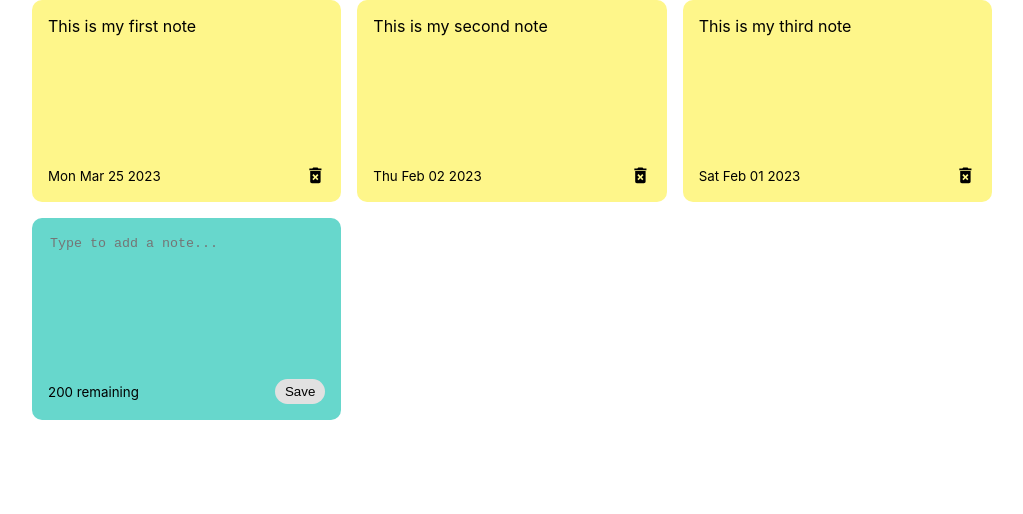
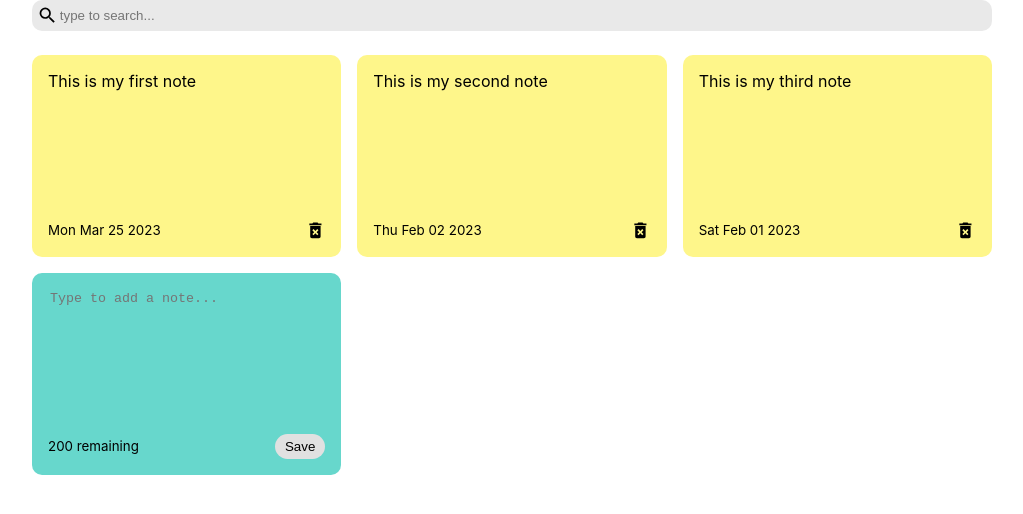
Before and after one commit to thakurbhanu021/Notes-App-ReactJs, a React (Create React App) app: page / in a window 1280 px wide. Shown: the top 514 px of the page, without its empty margins (128-1151 px from the left). Built offline with nearby package versions, Linux system fonts and the light colour scheme.

Commit message:
added search bar

```diff
--- a/src/App.js
+++ b/src/App.js
@@ -2,6 +2,7 @@ import React from "react";
 import { useState } from "react";
 import { nanoid } from "nanoid";
 import NotesList from "./Components/NotesList";
+import Search from "./Components/Search";
 
 const App = () => {
   const [notes, setNotes] = useState([
@@ -21,24 +22,32 @@ const App = () => {
       date: "Sat Feb 01 2023",
     },
   ]);
+  const [searchText, setSearchText] = useState("");
 
-  const onAddNote =(text)=>{
+  const onAddNote = (text) => {
     const date = new Date();
-
     const newNote = {
       id: nanoid(),
       text: text,
       date: date.toDateString(),
-    }
+    };
+    const newNotes = [...notes, newNote];
+    setNotes(newNotes);
+  };
 
-    const newNotes = [...notes , newNote]
-
+  const onDeleteNote = (id) => {
+    const newNotes = notes.filter((note) => note.id !== id);
     setNotes(newNotes);
-  }
+  };
 
   return (
     <div className="container">
-      <NotesList notes={notes} handleAddNote={onAddNote}/>
+      <Search handleSearch={setSearchText} />
+      <NotesList
+        notes={notes.filter((note)=>(note.text.toLowerCase().includes(searchText)))}
+        handleAddNote={onAddNote}
+        handleDeleteNote={onDeleteNote}
+      />
     </div>
   );
 };
--- a/src/Components/Note.js
+++ b/src/Components/Note.js
@@ -1,15 +1,22 @@
-import {MdDeleteForever} from 'react-icons/md';
+import { MdDeleteForever } from "react-icons/md";
 
 const Note = (props) => {
+  const handleDeleteNote = () => {
+    props.handleDeleteNote(props.note.id);
+  };
   return (
     <div className="note">
       <span>{props.note.text}</span>
       <div className="note-footer">
         <small>{props.note.date}</small>
-                <MdDeleteForever className='delete-icon' size='1.3em'/>
+        <MdDeleteForever
+          className="delete-icon"
+          size="1.3em"
+          onClick={handleDeleteNote}
+        />
       </div>
     </div>
-    )
-}
+  );
+};
 
 export default Note;
--- a/src/Components/NotesList.js
+++ b/src/Components/NotesList.js
@@ -5,9 +5,9 @@ const NotesList = (props) => {
     return (
         <div className="notes-list">
            {props.notes.map((note)=>(
-            <Note note={note} />
+            <Note note={note} handleDeleteNote={props.handleDeleteNote}/>
            ))}
-           <AddNote handleAddNote={props.handleAddNote}/>
+           <AddNote handleAddNote={props.handleAddNote} />
         </div>
     )
 }
--- /dev/null
+++ b/src/Components/Search.js
@@ -0,0 +1,13 @@
+import { MdSearch } from "react-icons/md";
+
+const Search=(props)=>{
+    const handleSearch=(event)=>{
+        props.handleSearch(event.target.value);
+    }
+
+    return <div className="search">
+        <MdSearch className='search-icon' size='1.3em'/>
+        <input type="text" placeholder="type to search..." onChange={handleSearch}/>
+    </div>
+}
+export default Search;
--- a/src/index.css
+++ b/src/index.css
@@ -65,3 +65,22 @@ textarea {
   align-items: center;
   justify-content: space-between;
 }
+
+.delete-icon {
+  cursor: pointer;
+}
+
+.search {
+  display: flex;
+  align-items: center;
+  background-color: rgb(233,233,233);
+  border-radius: 10px;
+  padding: 5px;
+  margin-bottom: 1.5rem;
+}
+
+.search input {
+  border: none;
+  background-color: rgb(233,233,233);
+  outline: none;
+}
```
Lines whose indentation alone changed are shown as unchanged.
